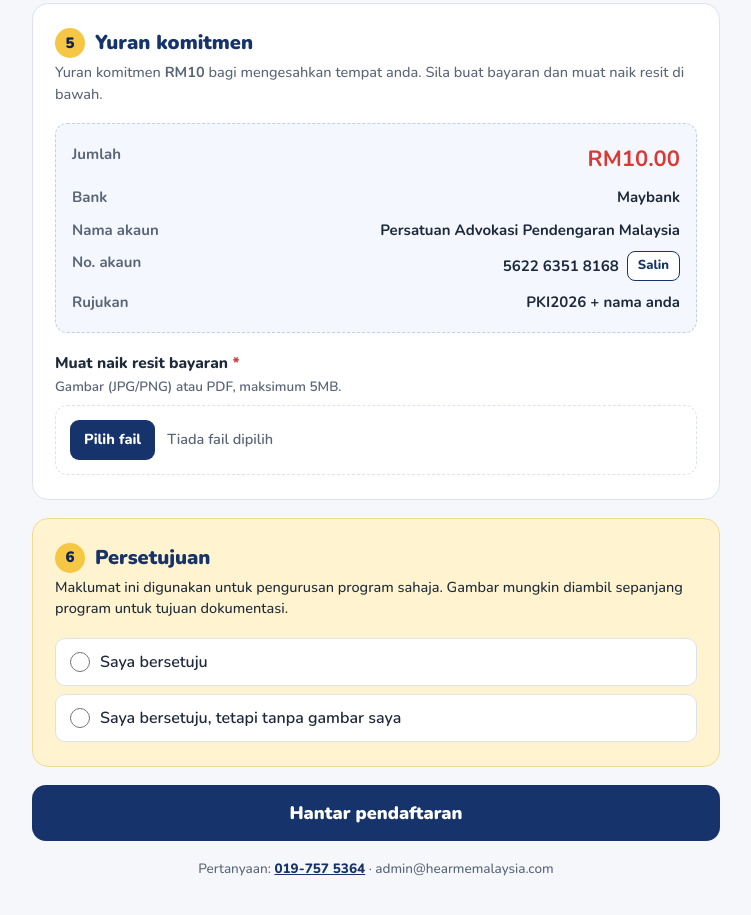
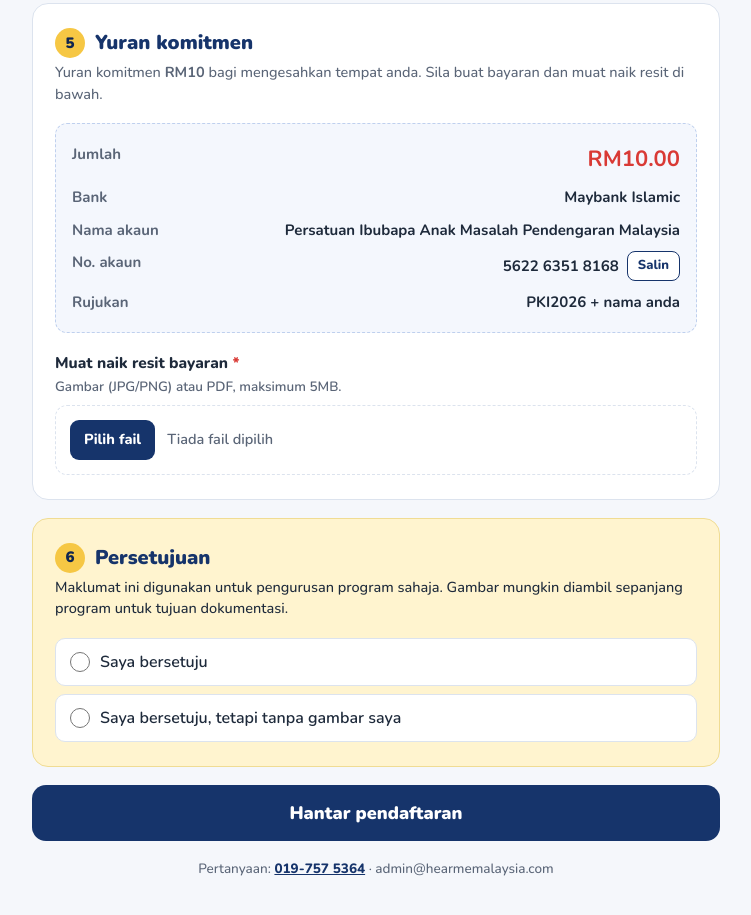
Before and after one commit to mawaddah-GH/pendaftaran-PKI-2026, a plain HTML site: page index.html in a window 1280 px wide. Shown: the part 3623-4538 px from the top of the page, without its empty margins (264-1015 px from the left). Drawn offline with nearby package versions, Linux system fonts and the light colour scheme.

Commit message:
Betulkan nama akaun bank
Co-Authored-By: Claude Opus 5.5 <noreply@anthropic.com>
Claude-Session: https://claude.ai/code/session_01S1YrUFCqq48X4saonoMQCL

```diff
--- a/index.html
+++ b/index.html
@@ -240,8 +240,8 @@ button[disabled]{opacity:.6;cursor:wait}
     <p class="hint">Yuran komitmen <b>RM10</b> bagi mengesahkan tempat anda. Sila buat bayaran dan muat naik resit di bawah.</p>
     <div class="bank">
       <div class="row"><span>Jumlah</span><b class="amt">RM10.00</b></div>
-      <div class="row"><span>Bank</span><b>Maybank</b></div>
-      <div class="row"><span>Nama akaun</span><b>Persatuan Advokasi Pendengaran Malaysia</b></div>
+      <div class="row"><span>Bank</span><b>Maybank Islamic</b></div>
+      <div class="row"><span>Nama akaun</span><b>Persatuan Ibubapa Anak Masalah Pendengaran Malaysia</b></div>
       <div class="row"><span>No. akaun</span><b class="acc"><span id="accno" style="color:var(--ink)">5622 6351 8168</span><button type="button" class="copy" id="cp">Salin</button></b></div>
       <div class="row"><span>Rujukan</span><b>PKI2026 + nama anda</b></div>
     </div>
```
